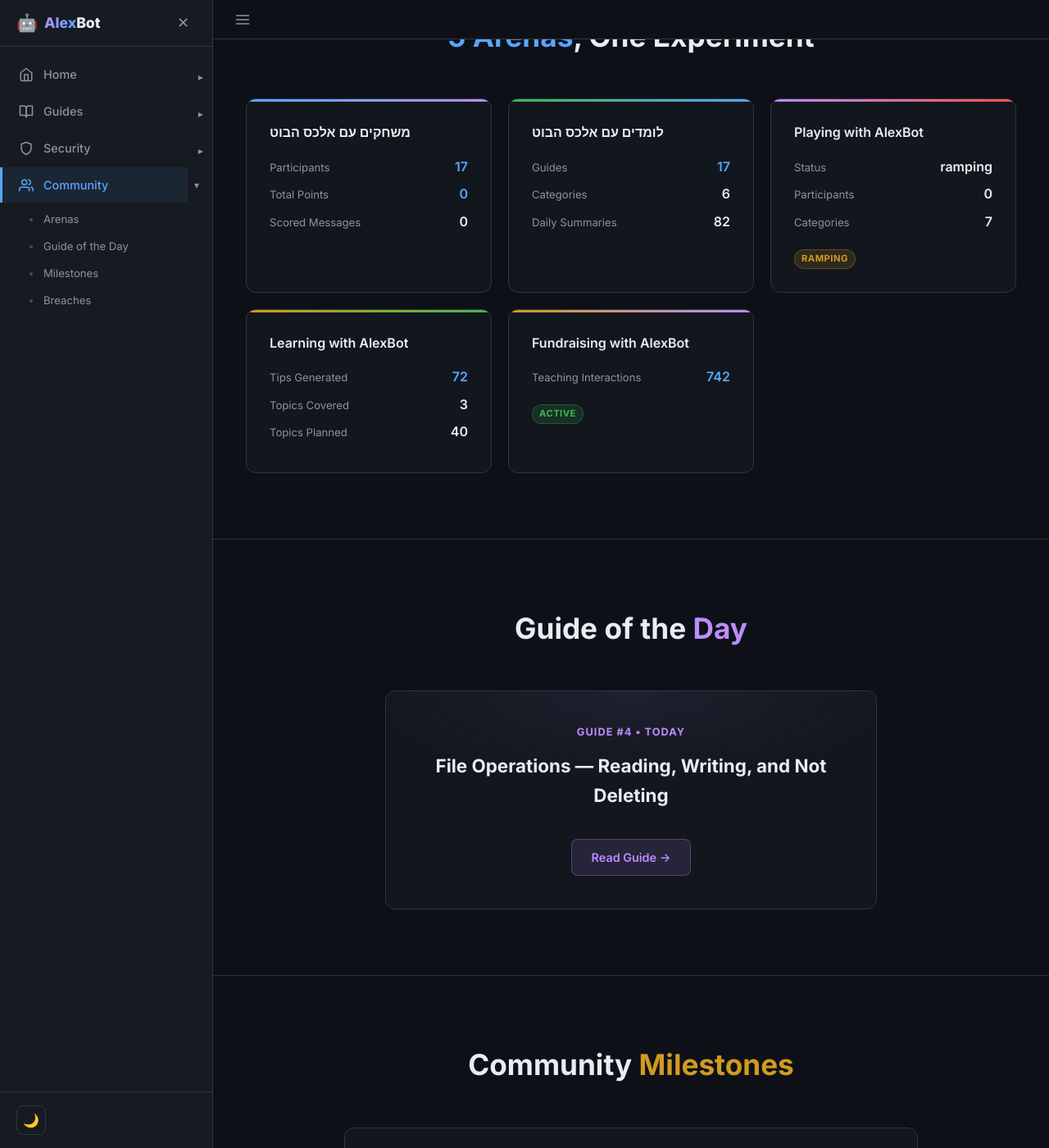
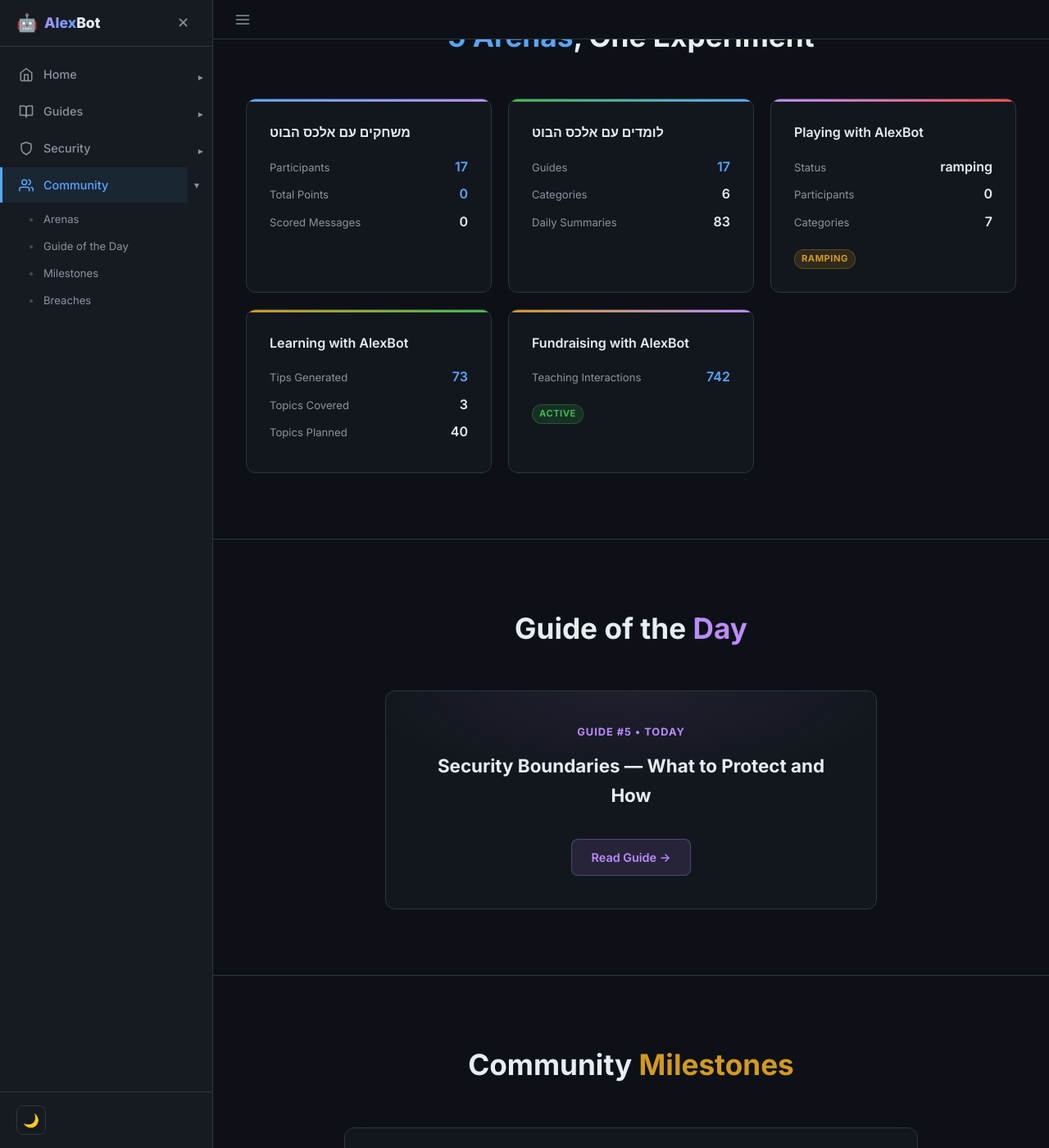
Before and after one commit to alexliv1234/alexbot-public, a Jekyll site: the page built from docs/community.html, in a window 1280 px wide and 1400 px high, scrolled down 450 px. Shown: the whole window at 82% size. Built offline with Jekyll 4.4.1, drawn with Linux system fonts in a browser that asks for light colours; some of the changed text lies outside the part shown.

Commit message:
📊 Auto-update community stats (2026-05-28_05-00)
Hebrew Playing: 17 players /  pts
Guides: 17 published | International: 0 playing

```diff
--- a/docs/assets/groups-data.json
+++ b/docs/assets/groups-data.json
@@ -1,6 +1,6 @@
 {
-  "lastUpdated": "2026-05-27",
-  "timestamp": "2026-05-27T17:02Z",
+  "lastUpdated": "2026-05-28",
+  "timestamp": "2026-05-28T02:00Z",
   "hebrewPlaying": {
     "name": "משחקים עם אלכס הבוט",
     "participants": 17,
@@ -12,7 +12,7 @@
     "name": "לומדים עם אלכס הבוט",
     "guides": 17,
     "categories": 6,
-    "dailySummaries": 82,
+    "dailySummaries": 83,
     "qaExchanges": 3
   },
   "intlPlaying": {
@@ -23,7 +23,7 @@
   },
   "intlLearning": {
     "name": "Learning with AlexBot",
-    "tipsGenerated": 72,
+    "tipsGenerated": 73,
     "topicsCovered": 3,
     "topicsPlanned": 40,
     "deliveryFailures": 2
@@ -53,9 +53,9 @@
     }
   ],
   "guideOfTheDay": {
-    "num": 4,
-    "title": "File Operations — Reading, Writing, and Not Deleting",
-    "slug": "04-file-operations"
+    "num": 5,
+    "title": "Security Boundaries — What to Protect and How",
+    "slug": "05-security-boundaries"
   },
   "communityMilestones": [
     {
```
